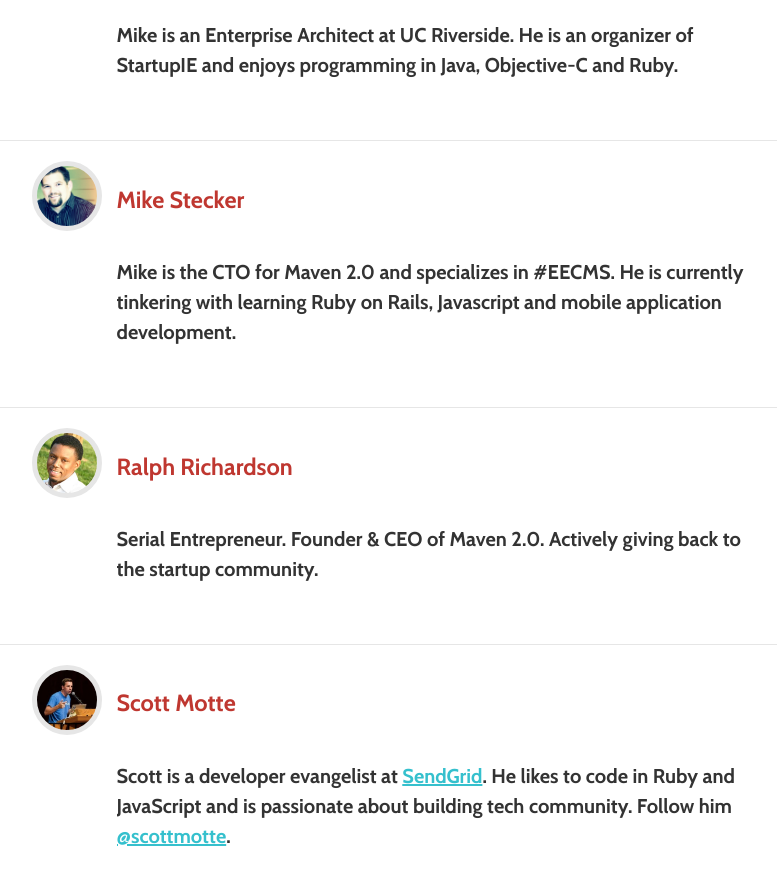
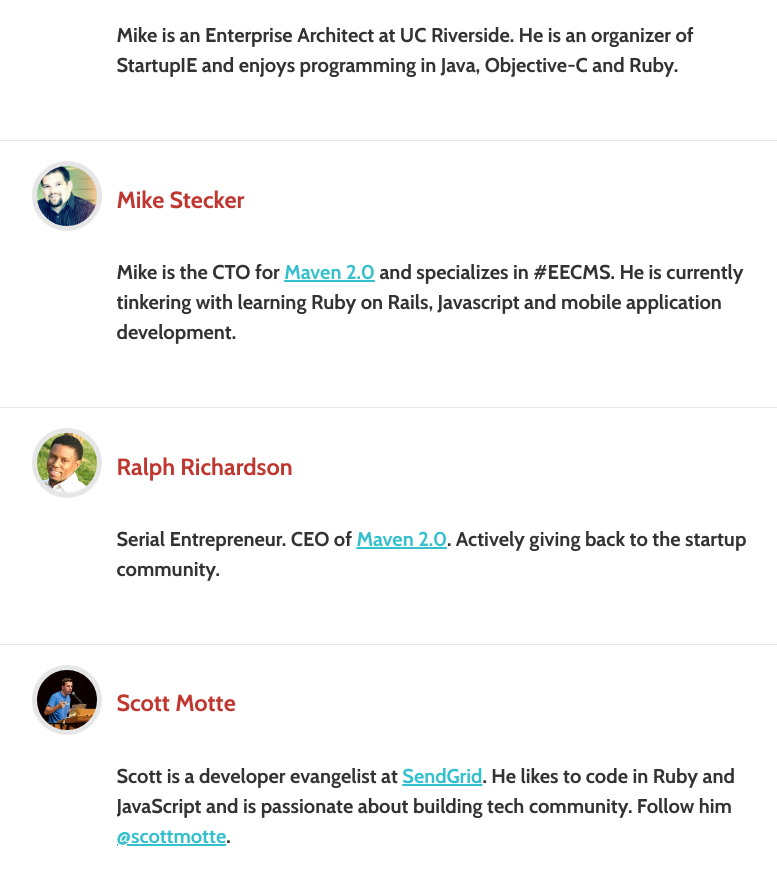
Before and after one commit to riversideio/riversideio.github.io, a Jekyll site: the page built from members.html, in a window 1280 px wide and 900 px high, scrolled down 3115 px. Shown: the top 885 px of the window, without its empty margins (241-1018 px from the left). Built offline with Jekyll 4.4.1, drawn with Linux system fonts in a browser that asks for light colours; nearby versions of some CDN libraries; some web fonts are replaced; Markdown is read by kramdown in place of the engine named in the settings.

Commit message:
Adds Maven links

```diff
--- a/_data/members.yml
+++ b/_data/members.yml
@@ -36,10 +36,10 @@
   about : "Mike is an Enterprise Architect at UC Riverside. He is an organizer of StartupIE and enjoys programming in Java, Objective-C and Ruby."
 - name : Mike Stecker
   avatar : ./img/members/mikestecker.jpg
-  about : "Mike is the CTO for Maven 2.0 and specializes in #EECMS. He is currently tinkering with learning Ruby on Rails, Javascript and mobile application development."
+  about : "Mike is the CTO for [Maven 2.0](http://maven20.com) and specializes in #EECMS. He is currently tinkering with learning Ruby on Rails, Javascript and mobile application development."
 - name : Ralph Richardson
   avatar : ./img/members/ralphrichardson.jpg
-  about : "Serial Entrepreneur. Founder & CEO of Maven 2.0. Actively giving back to the startup community."
+  about : "Serial Entrepreneur. CEO of [Maven 2.0](http://maven20.com). Actively giving back to the startup community."
 - name : Scott Motte
   avatar : ./img/members/scottmotte.png
   about : Scott is a developer evangelist at [SendGrid](http://sendgrid.com). He likes to code in Ruby and JavaScript and is passionate about building tech community. Follow him [@scottmotte](http://twitter.com/scottmotte).
```
